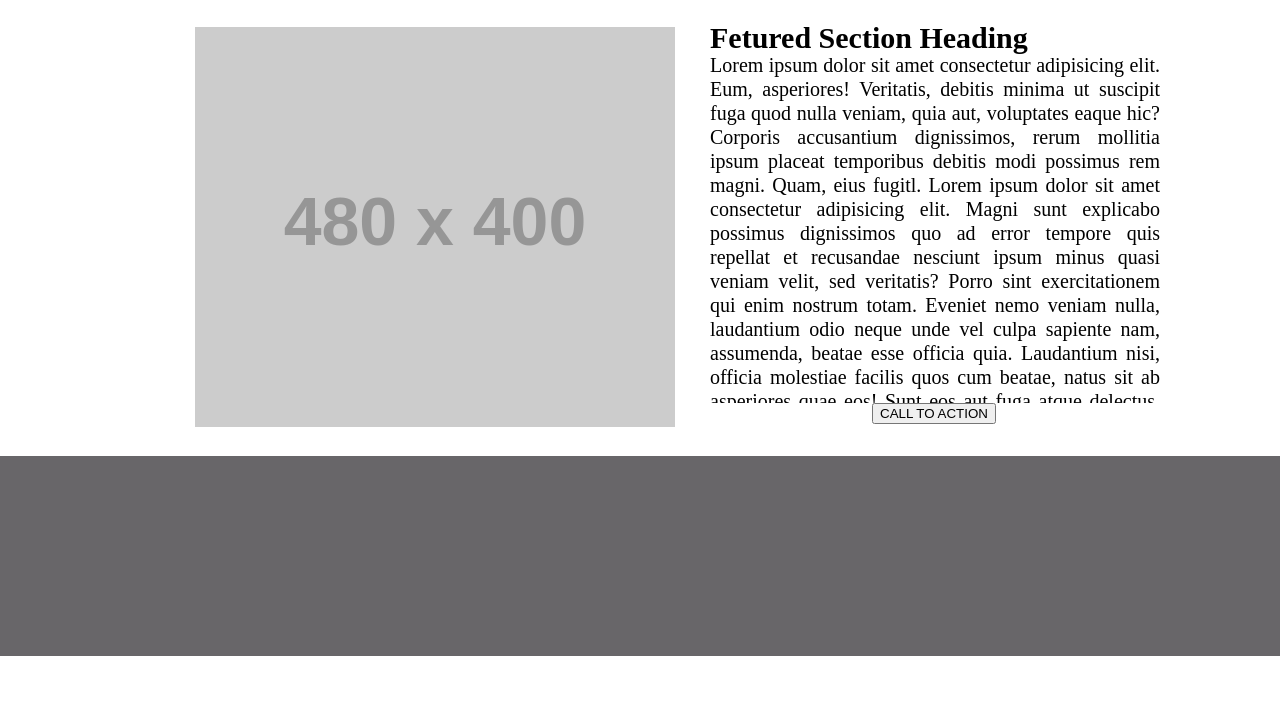
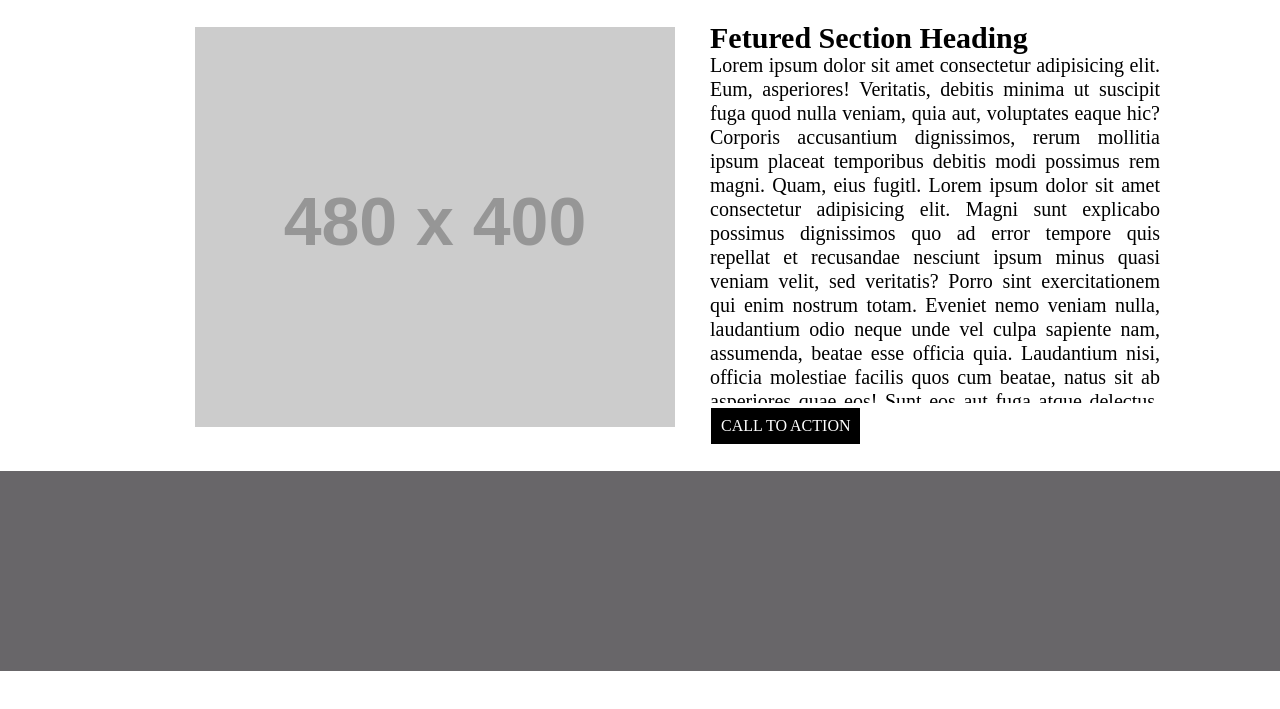
Before and after one commit to sultan-elayan/wirefame-exercise, a plain HTML site: page index.html in a window 1280 px wide. Shown: the part 982-1691 px from the top of the page. Drawn offline with Linux system fonts and the light colour scheme; placeholder pictures from the web are drawn by us.

Commit message:
fixing call to action button

```diff
--- a/css/style.css
+++ b/css/style.css
@@ -85,9 +85,14 @@ h3{
     line-height: 1.2;
 }
 
-button{
+#h3s{
     position: relative;
-    left: 162px;
+    left: 1px;
+    background-color: #000000;
+    display: table;
+    padding: 10px;
+    color: white;
+    top: 5px;
 }
 
 footer {
--- a/index.html
+++ b/index.html
@@ -68,7 +68,7 @@
                     eveniet dolores necessitatibus expedita pariatur impedit, veritatis facilis laborum temporibus
                     dolorum? Doloribus nulla facere beatae ducimus veniam adipisci qui recusandae a! Animi suscipit ad
                     neque laboriosam nemo? </p>
-                    <button>CALL TO ACTION</button>
+                    <h4 id="h3s">CALL TO ACTION</h4>
             </section>
         </section>
     </main>
```
